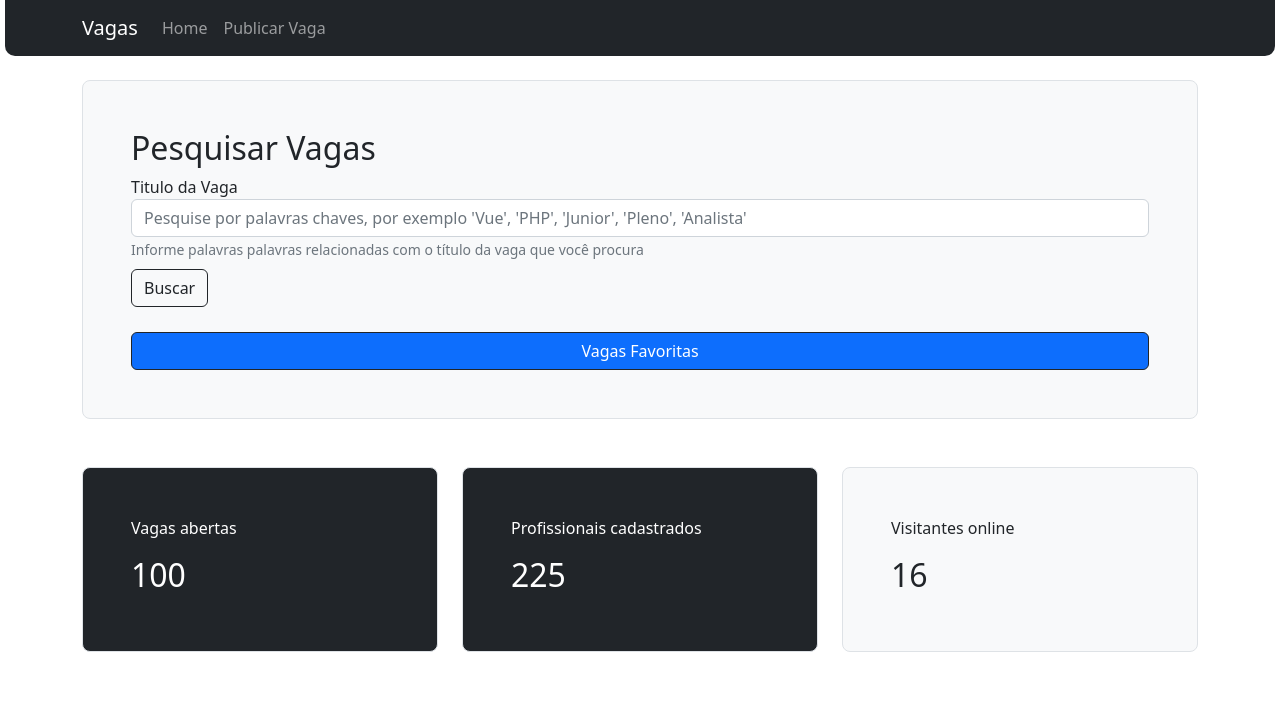
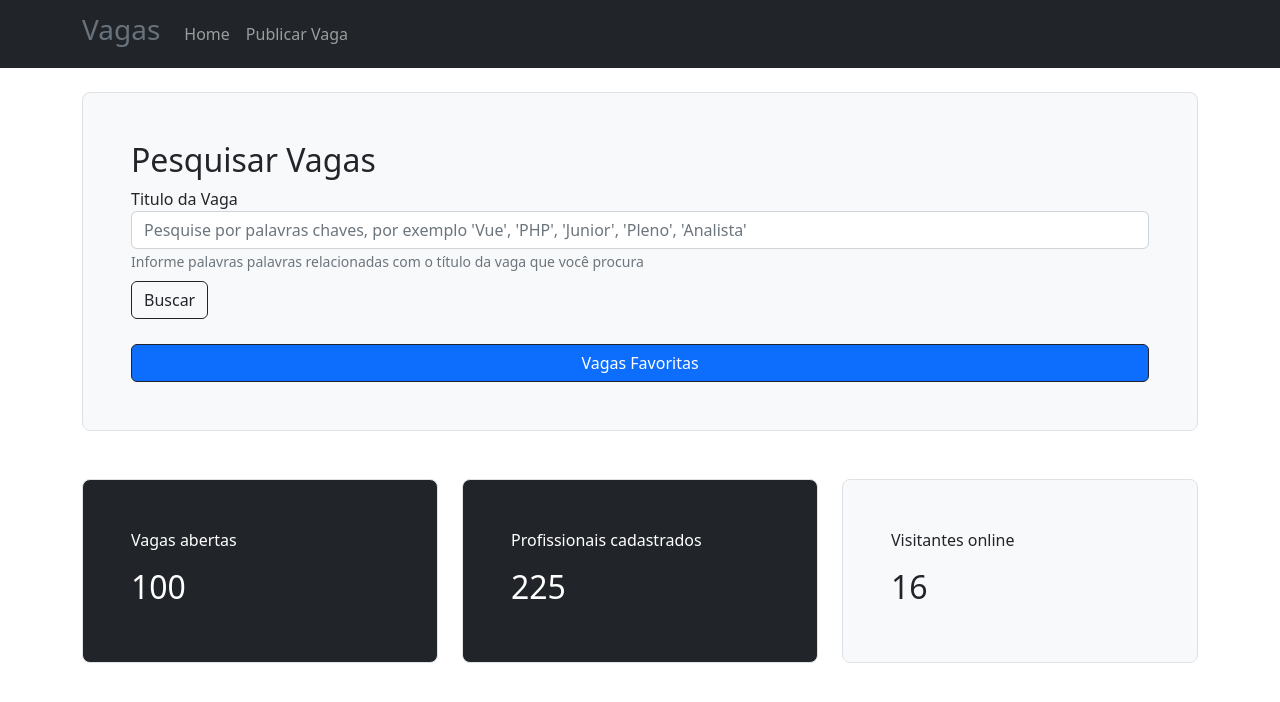
Before and after one commit to SamuelPereiraBrandao/Projeto-Vagas-Vue, a Vue app: page / in a window 1280 px wide. Shown: the top 702 px of the page. Built offline with nearby package versions, Linux system fonts and the light colour scheme.

Commit message:
add alert form

```diff
--- a/src/App.vue
+++ b/src/App.vue
@@ -1,8 +1,7 @@
 <template>
   <div>
-
     <TopoSite @navegar="componente = $event" />
-
+    <alerta v-if="exibirAlerta"></alerta>
     <ConteudoSite v-if="visibilidade" :conteudo="componente"></ConteudoSite>
   </div>
 </template>
@@ -10,19 +9,28 @@
 <script>
 import ConteudoSite from "@/components/layouts/ConteudoSite.vue"; // @ = src
 import TopoSite from "@/components/layouts/TopoSite.vue";
-
+import Alerta from "@/components/comuns/Alerta.vue"
 export default {
   name: "App",
   data: () => ({
     visibilidade: true,
-    componente: 'Home'
+    componente: 'Home',
+    exibirAlerta: false
   }),
 
   components: {
     TopoSite,
     ConteudoSite,
+    Alerta
 
   },
+  mounted() {
+    this.emitter.on('alerta', () => {
+      this.exibirAlerta =
+      setTimeout(() => this.exibirAlerta = false, 4000) //some em 4 seg
+      console.log('Apresentar a mensagem de alerta customizada')
+    })
+  }
 };
 </script>
 
--- /dev/null
+++ b/src/components/comuns/Alerta.vue
@@ -0,0 +1,15 @@
+<template>
+    <div class="alert alert-success" role="alert">
+        Sua vaga foi publicada com sucesso! <br>
+        E já está na página principal
+    </div>
+</template>
+<script>
+export default {
+    name: 'AlertPag'
+}</script>
+<style scoped>
+.alert{
+    text-align: center;
+}
+</style>
--- a/src/components/layouts/TopoSite.vue
+++ b/src/components/layouts/TopoSite.vue
@@ -1,7 +1,7 @@
 <template>
   <nav class="navbar navbar-expand-lg navbar-dark bg-dark">
     <div class="container">
-      <a class="navbar-brand" href="#">Vagas</a>
+      <a class="navbar-brand" href="#"> <h3><span>Vagas</span> </h3> </a>
       <button class="navbar-toggler" type="button" data-bs-toggle="collapse" data-bs-target="#navbarSupportedContent"
         aria-controls="navbarSupportedContent" aria-expanded="false" aria-label="Toggle navigation">
         <span class="navbar-toggler-icon"></span>
@@ -32,9 +32,14 @@ export default {
 };
 </script>
 <style>
-.navbar {
-  border-radius: 0px 0px 10px 10px;
-  margin-left: 0.3rem;
-  margin-right: 0.3rem;
+
+.navbar-brand{
+ color:#68727c;
 }
+.navbar-brand :hover{
+ color:#f4faff;
+ transition: ease-out 0.2s;
+}
+
+
 </style>
--- a/src/components/views/HomePrin.vue
+++ b/src/components/views/HomePrin.vue
@@ -56,5 +56,16 @@ export default {
   },
 };
 </script>
-<style scoped>
+<style >
+::-webkit-scrollbar{
+    width: 8px;
+  }
+  ::-webkit-scrollbar-track{
+    background: #212529;
+  }
+  ::-webkit-scrollbar-thumb{
+    background-color: #495057;
+
+    border-radius: 2px;
+  }
 </style>
--- a/src/components/views/PublicarVaga.vue
+++ b/src/components/views/PublicarVaga.vue
@@ -91,7 +91,8 @@ export default {
         tipo: this.tipo,
         publicacao: dataAtual.toISOString(), //data e hora no time zone UTc
       });
-      localStorage.setItem("vagas", JSON.stringify(vagas));
+      //localStorage.setItem("vagas", JSON.stringify(vagas));
+      this.emitter.emit('alerta')
       this.resetaFormularioVaga()
     },
     resetaFormularioVaga() {
```
